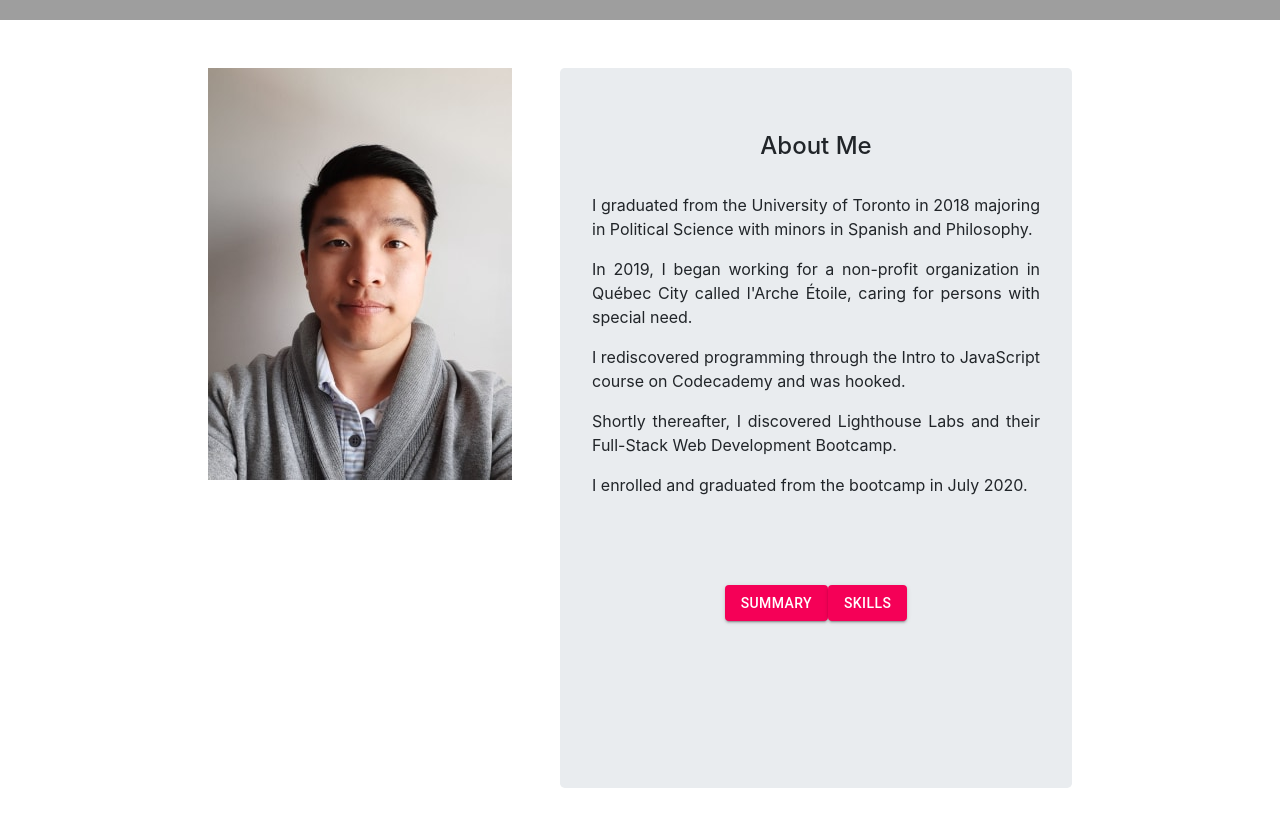
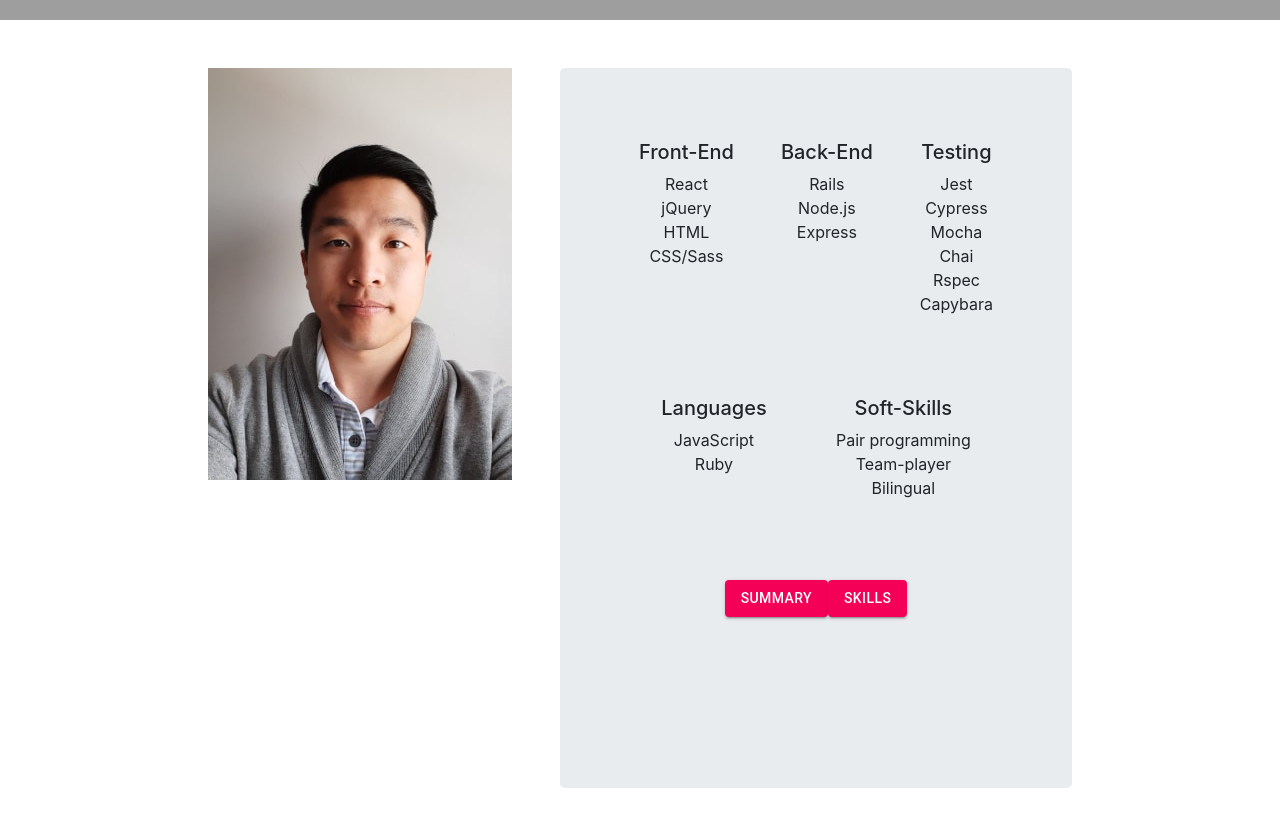
Before and after one commit to timbolaj/timbolaj.github.io, a React (Create React App) app: page / in a window 1280 px wide. Shown: the part 780-1600 px from the top of the page. Built offline with nearby package versions, Linux system fonts and the light colour scheme; grey boxes are pictures that could not be loaded.

Commit message:
Skills component is made and lightly styled

```diff
--- /dev/null
+++ b/src/Styles/Profile-styles/Skills.scss
@@ -0,0 +1,17 @@
+.upper-half, .bottom-half {
+  display: flex;
+  justify-content: space-evenly;
+  padding-bottom: 4em;
+}
+
+.bottom-half {
+  padding-bottom: 0em;
+}
+
+.front-end, .back-end, .testing, .programming-languages, .soft-skills {
+  line-height: 0.5;
+}
+
+h5 {
+  line-height: 2;
+}
--- a/src/components/Profile-components/Skills.js
+++ b/src/components/Profile-components/Skills.js
@@ -1,8 +1,53 @@
 import React from 'react';
+import '../../Styles/Profile-styles/Skills.scss';
 
 export default function Skills() {
 
   return (
+    <div className="skills">
+      <div className='upper-half'>
+        <div className="front-end">
+          <h5>Front-End</h5>
+          <p>React</p>
+          <p>jQuery</p>
+          <p>HTML</p>
+          <p>CSS/Sass</p>
+        </div>
+
+        <div className="back-end">
+          <h5>Back-End</h5>
+          <p>Rails</p>
+          <p>Node.js</p>
+          <p>Express</p>
+        </div>
+
+        <div className="testing">
+          <h5>Testing</h5>
+          <p>Jest</p>
+          <p>Cypress</p>
+          <p>Mocha</p>
+          <p>Chai</p>
+          <p>Rspec</p>
+          <p>Capybara</p>
+        </div>
+      </div>
+
+      <div className="bottom-half">
+        <div className="programming-languages">
+          <h5>Languages</h5>
+          <p>JavaScript</p>
+          <p>Ruby</p>
+        </div>
+
+        <div className="soft-skills">
+          <h5>Soft-Skills</h5>
+          <p>Pair programming</p>
+          <p>Team-player</p>
+          <p>Bilingual</p>
+        </div>
+      </div>
+
+    </div>
 
   )
 }
--- a/src/components/Profile.js
+++ b/src/components/Profile.js
@@ -3,6 +3,7 @@ import picture from '../images/profile_pic.jpg';
 import '../Styles/Profile.scss';
 import 'bootstrap/dist/css/bootstrap.css';
 import Summary from './Profile-components/Summary';
+import Skills from './Profile-components/Skills';
 import Button from '@material-ui/core/Button';
 
 const SUMMARY = 'Summary';
@@ -10,7 +11,7 @@ const SKILLS = 'Skills';
 
 export default function Profile() {
 
-  const [mode, setMode] = useState('Summary');
+  const [mode, setMode] = useState(SKILLS);
 
   return (
     <div className="profile d-flex justify-content-center vertical-center">
@@ -24,7 +25,8 @@ export default function Profile() {
       <div className="jumbotron">
 
         <div className="profile-components">
-          {mode === 'Summary' && <Summary />}
+          {mode === SUMMARY && <Summary />}
+          {mode === SKILLS && <Skills /> }
         </div>
 
         <div className="modes">
```
